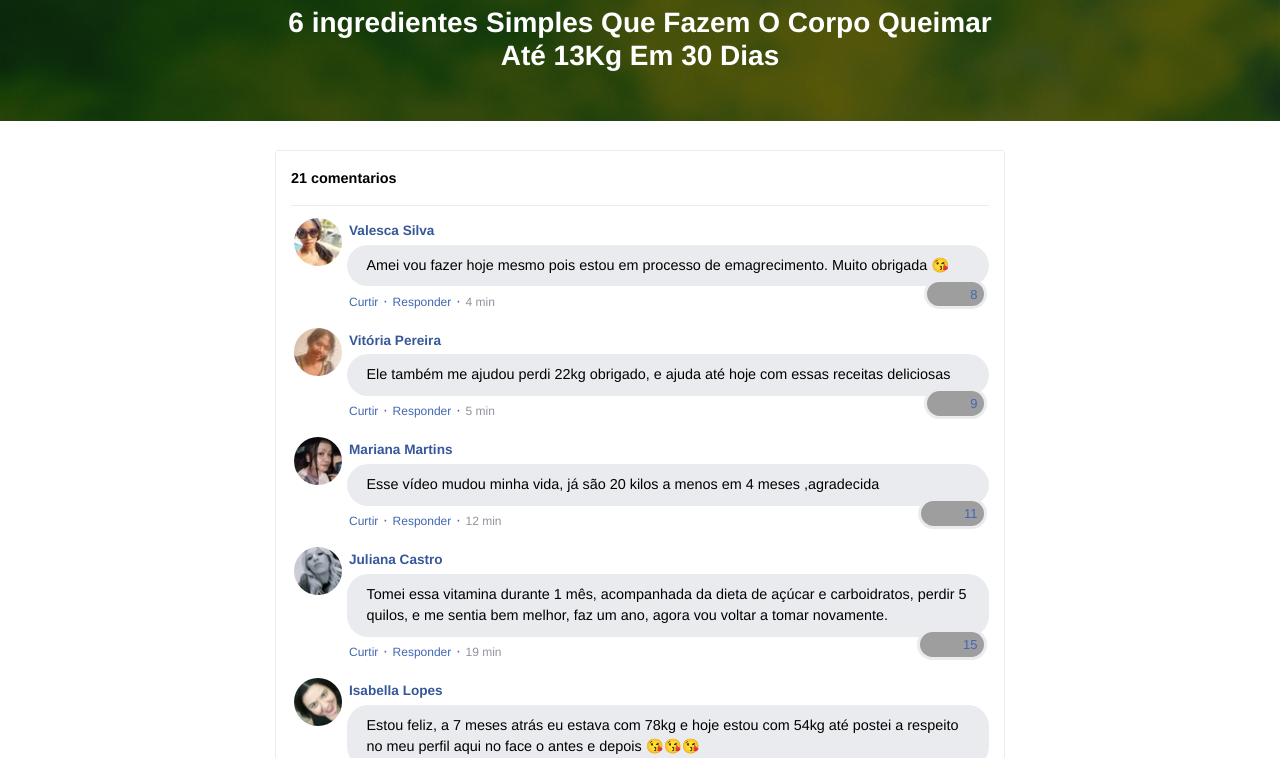
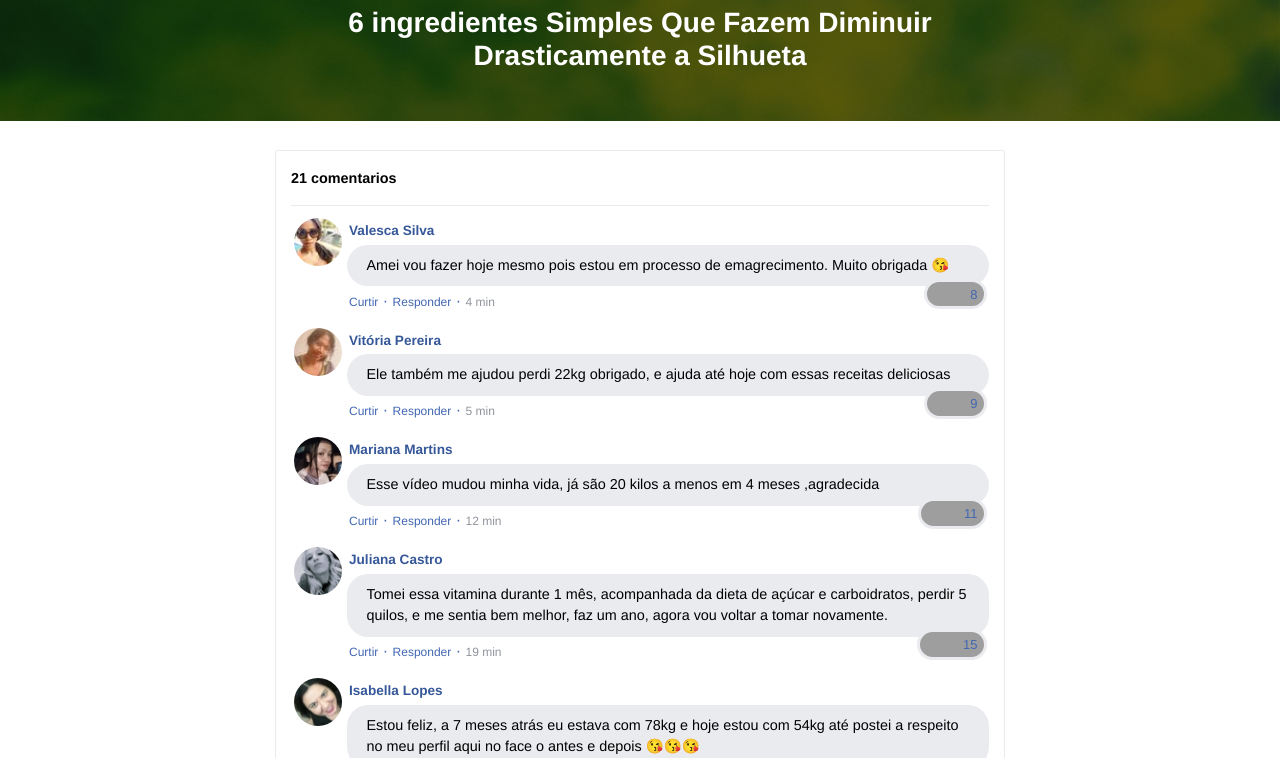
Before and after one commit to rairagn/pzbarriga.site, a plain HTML site: page index.html in a window 1280 px wide. Shown: the part 138-896 px from the top of the page. Drawn offline with nearby package versions, Linux system fonts and the light colour scheme; grey boxes are pictures that could not be loaded; a script that the page names is missing.

Commit message:
Add files via upload

```diff
--- a/index.html
+++ b/index.html
@@ -56,7 +56,7 @@
             <img class="img-fluid" src="./assets/img/ultrasecreto.svg">
 
             <!-- Headline -->
-            <h3 class="my-4"><b>6 ingredientes Simples Que Fazem O Corpo Queimar Até 13Kg Em 30 Dias</b></h3>
+            <h3 class="my-4"><b>6 ingredientes Simples Que Fazem Diminuir Drasticamente a Silhueta</b></h3>
 
             <!-- VSL -->
             <script type="text/javascript" id="scr_6266dc695b5f52000a7e0597">var s=document.createElement("script");s.src="https://scripts.converteai.net/6432631a-76a5-4e13-b06b-c79eac1fb933/players/6266dc695b5f52000a7e0597/player.js",s.async=!0,document.head.appendChild(s);</script>
```
Also changed, not shown: ps/index.html (+1 -1 lines).
